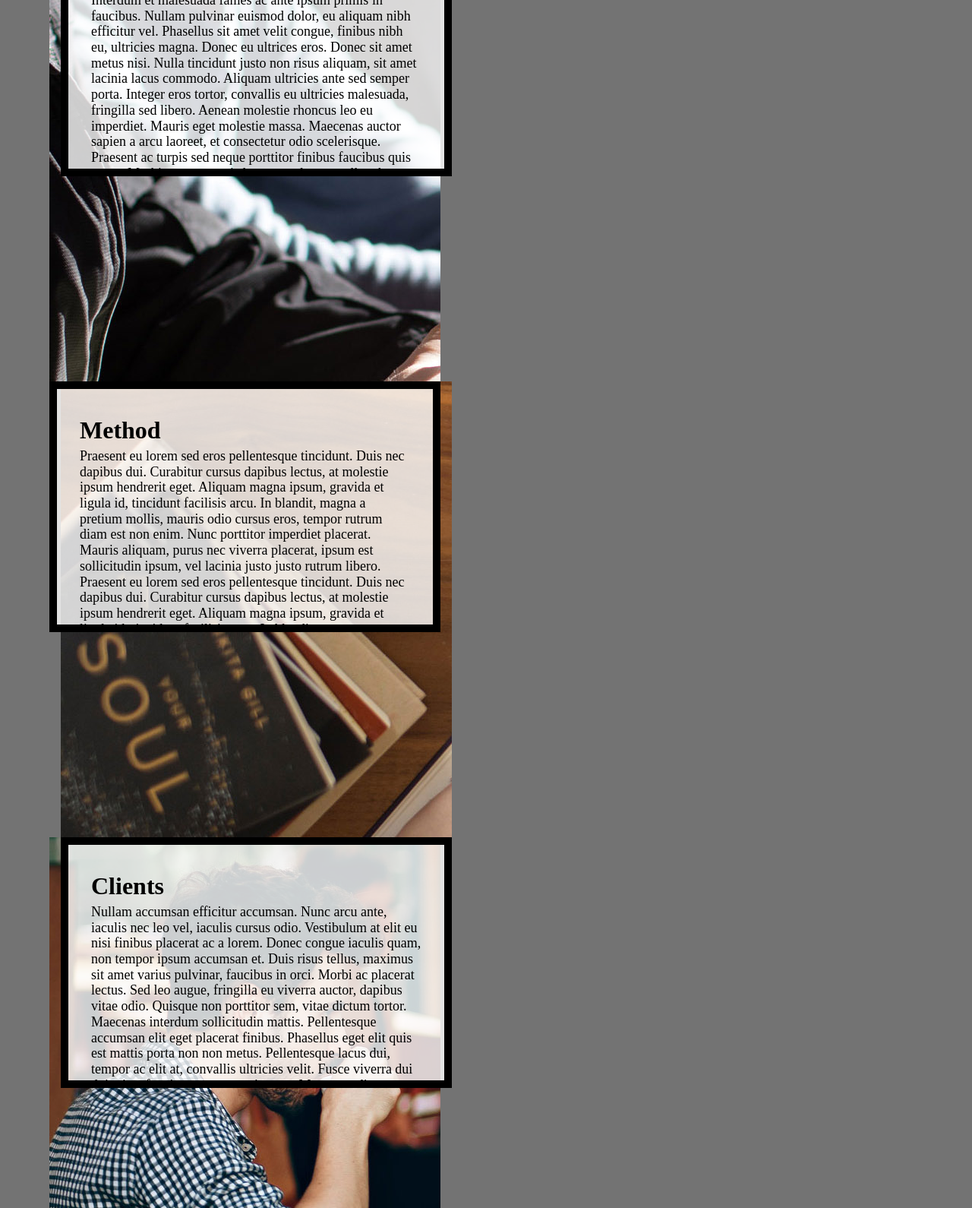
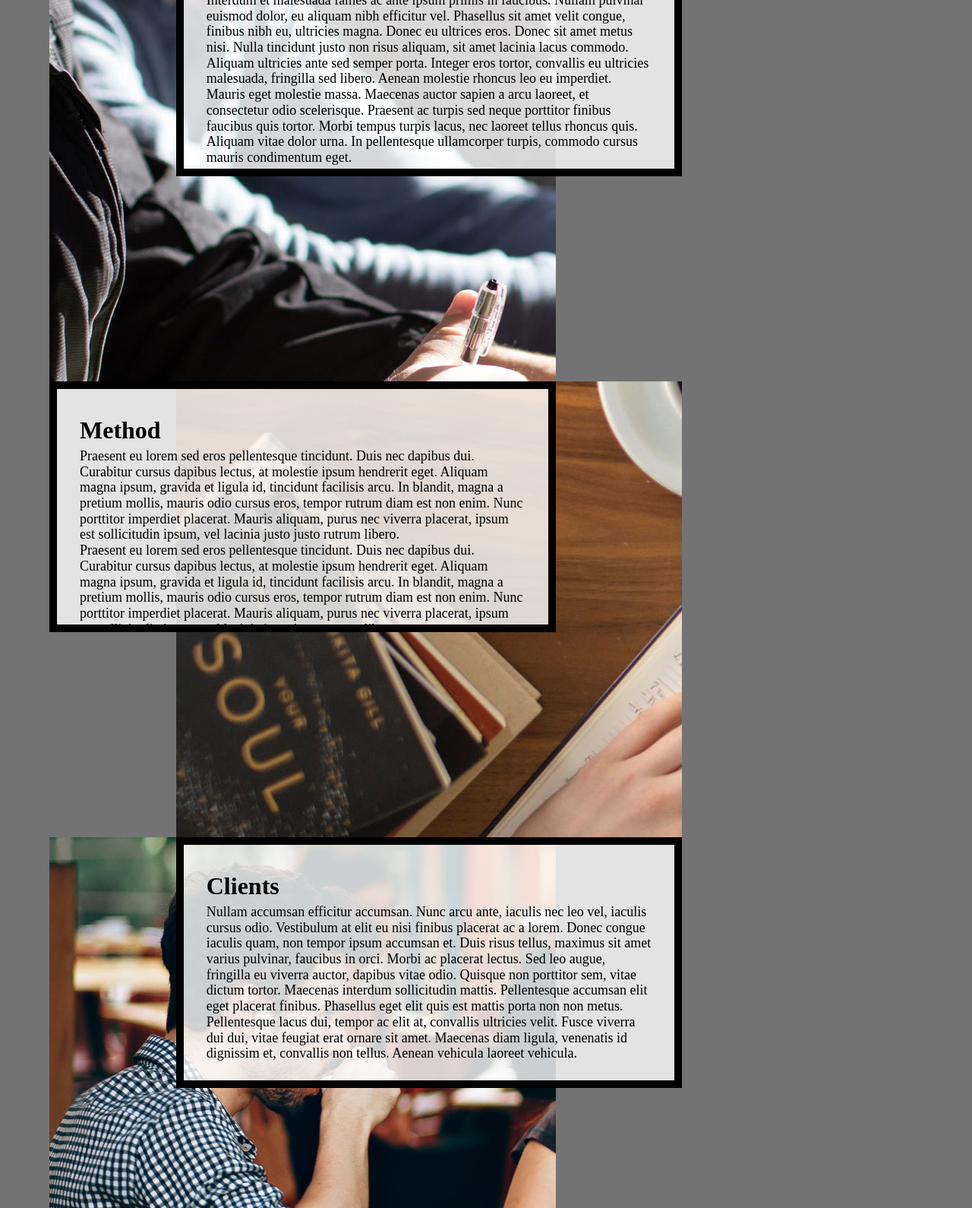
Before and after one commit to niaholmes/-hw3_2025, a plain HTML site: page index.html in a window 1280 px wide. Shown: the part 498-2088 px from the top of the page at 76% size. Drawn offline with Linux system fonts and the light colour scheme.

Commit message:
Add files via upload

```diff
--- a/css/style.css
+++ b/css/style.css
@@ -125,7 +125,6 @@ I had th help of google and google's ai here becuase I was confused on how to ac
      nav {
           float: right;
           padding: 30px 0;
-          width: 100%;
      }
 
      /* step 10 */
@@ -135,36 +134,12 @@ I had th help of google and google's ai here becuase I was confused on how to ac
      }
 
      /* step 11 */
-     .about {
-          grid-column: 3 / span 2;
-     }
-
-     .clients {
-          grid-column: 3 / span 2;
-     }
-
-     .method-image {
-          grid-column: 3 / span 2;
-     }
-
-     .contact-image {
+     .about, .clients, .method-image, .contact-image {
           grid-column: 3 / span 2;
      }
 
      /* step 12 */
-     .method {
-          grid-column: 2 / span 2;
-     }
-
-     .contact {
-          grid-column: 2 / span 2;
-     }
-
-     .about-image {
-          grid-column: 2 / span 2;
-     }
-
-     .clients-image {
+     .method, .contact, .about-image, .clients-image {
           grid-column: 2 / span 2;
      }
 
```
